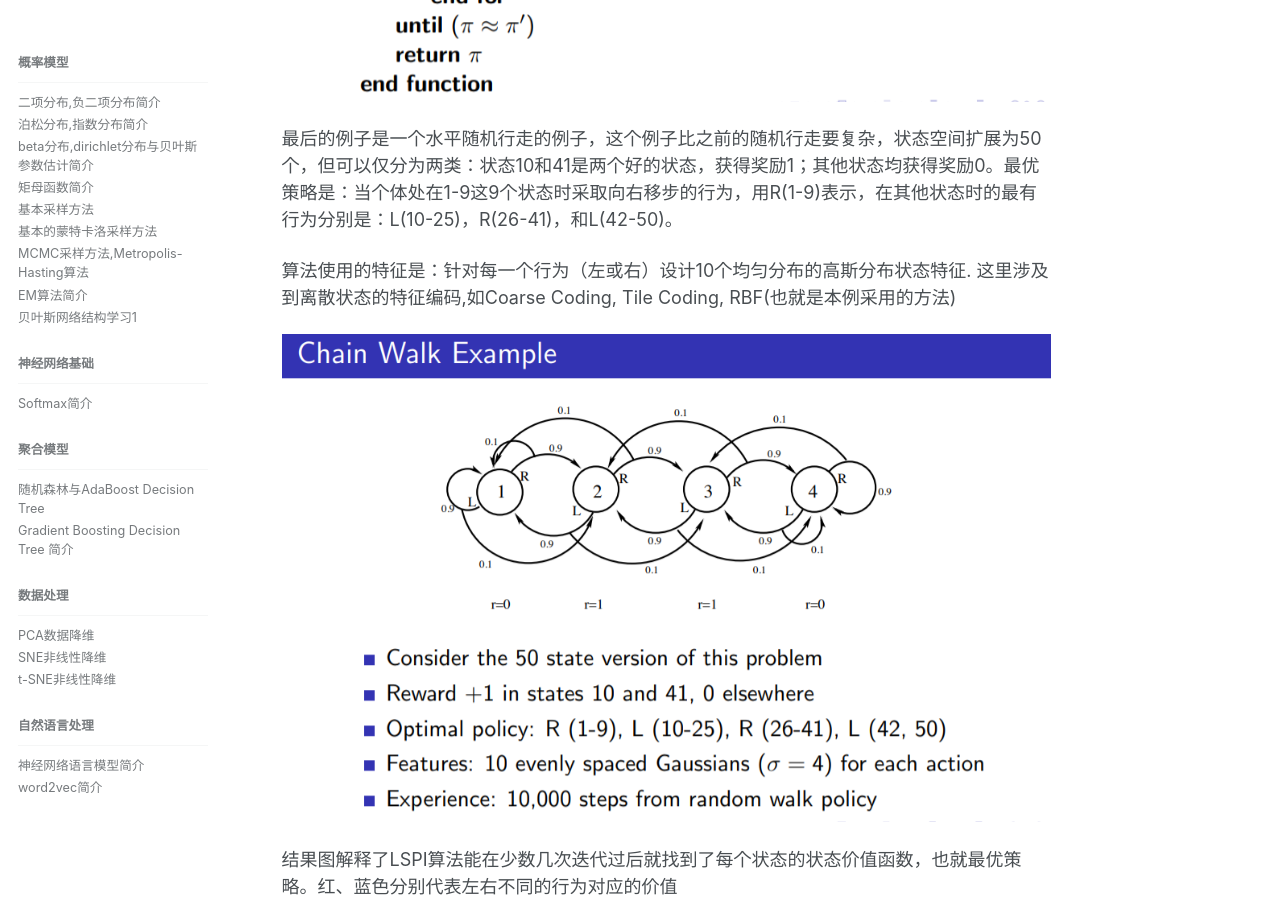
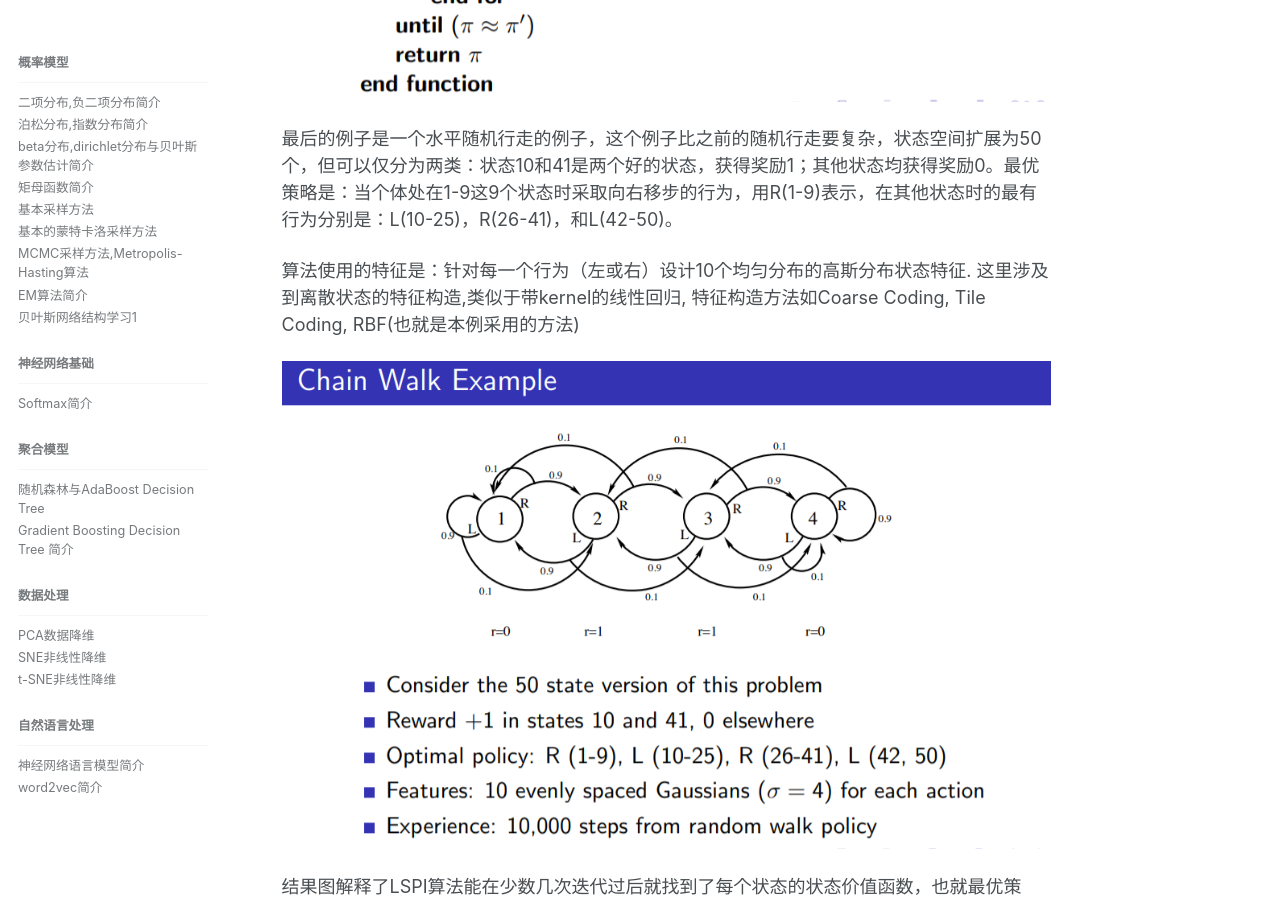
Before and after one commit to lucius-yu/lucius-yu.github.io, a Jekyll site: the page built from _docs/value-function-approxmation.md, in a window 1280 px wide and 900 px high, scrolled down 16494 px. Built offline with Jekyll 4.4.1, drawn with Linux system fonts in a browser that asks for light colours; formulas are drawn with MathJax 3.

Commit message:
minor update reinforcement learning value-function-approxmation

```diff
--- a/_docs/value-function-approxmation.md
+++ b/_docs/value-function-approxmation.md
@@ -421,7 +421,7 @@ $$ w = (\sum_{t=1}^T x(S_t, A_t) (x(S_t, A_t) − \gamma x(S_{t+1}, \pi(S_{t+1})
 
 最后的例子是一个水平随机行走的例子，这个例子比之前的随机行走要复杂，状态空间扩展为50个，但可以仅分为两类：状态10和41是两个好的状态，获得奖励1；其他状态均获得奖励0。最优策略是：当个体处在1-9这9个状态时采取向右移步的行为，用R(1-9)表示，在其他状态时的最有行为分别是：L(10-25)，R(26-41)，和L(42-50)。
 
-算法使用的特征是：针对每一个行为（左或右）设计10个均匀分布的高斯分布状态特征. 这里涉及到离散状态的特征编码,如Coarse Coding, Tile Coding, RBF(也就是本例采用的方法)
+算法使用的特征是：针对每一个行为（左或右）设计10个均匀分布的高斯分布状态特征. 这里涉及到离散状态的特征构造,类似于带kernel的线性回归, 特征构造方法如Coarse Coding, Tile Coding, RBF(也就是本例采用的方法)
 
 ![Chain Walk Example]({{site.url}}/doc-images/reinforcement-learning/value-function-approxmation-13.png)
 
```
